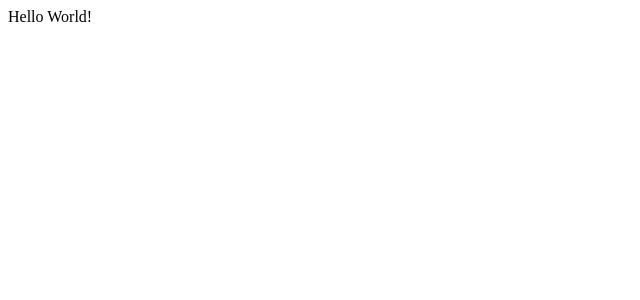
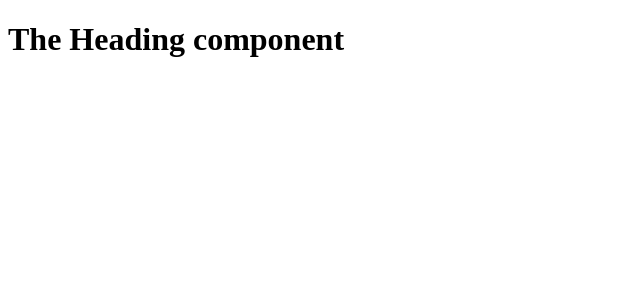
Before and after one commit to ImsirovicAjdin/react-from-scratch-101-simplest, a JavaScript app: page / in a window 1280 px wide. Shown: the top 300 px of the page, without its empty margins (0-640 px from the left). Built offline with nearby package versions, Linux system fonts and the light colour scheme.

Commit message:
Complete 4-1-2-5 your first component ungraded lab solution

```diff
--- a/src/App.js
+++ b/src/App.js
@@ -1,7 +1,9 @@
+import Heading from "./Heading";
+
 function App() {
   return (
     <div className="App">
-      Hello World!
+      <Heading />
     </div>
   );
 }
--- /dev/null
+++ b/src/Heading.js
@@ -0,0 +1,7 @@
+function Heading() {
+    return (
+        <h1>The Heading component</h1>
+    )
+}
+
+export default Heading;
```
